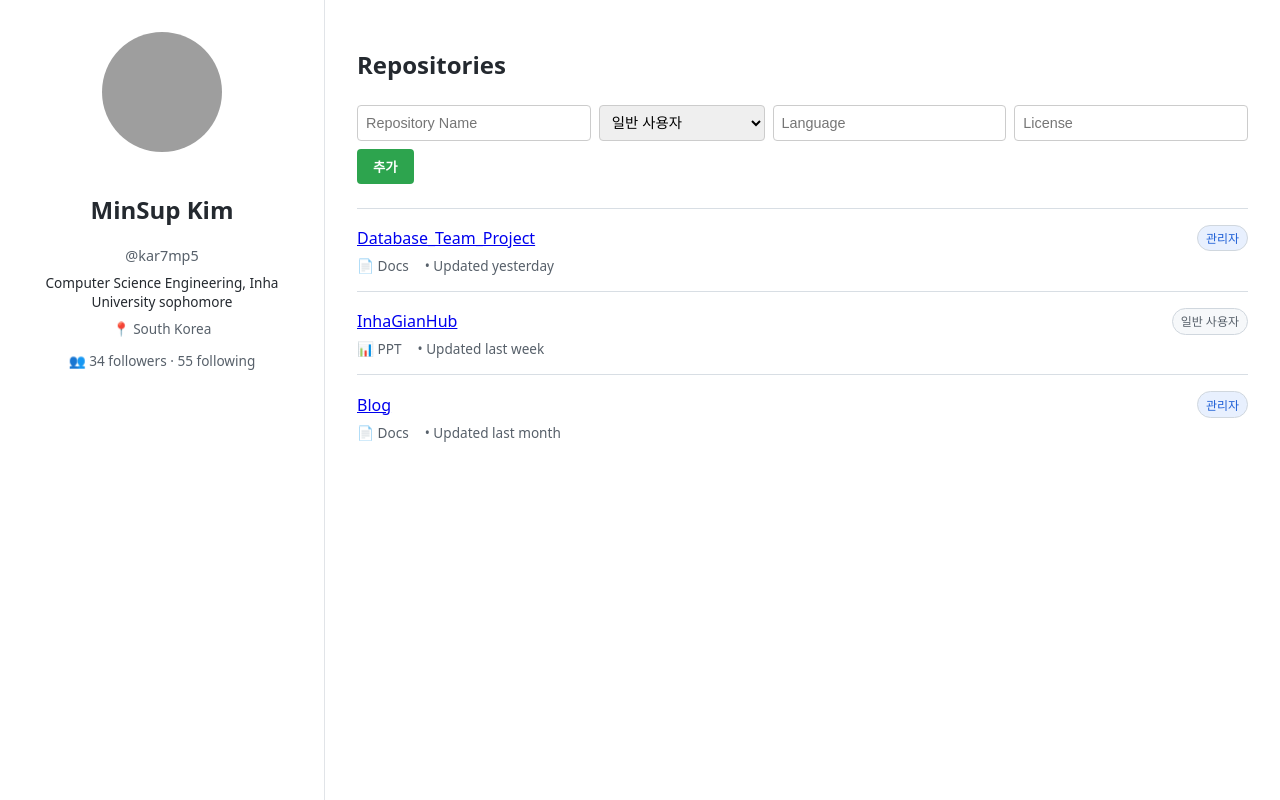
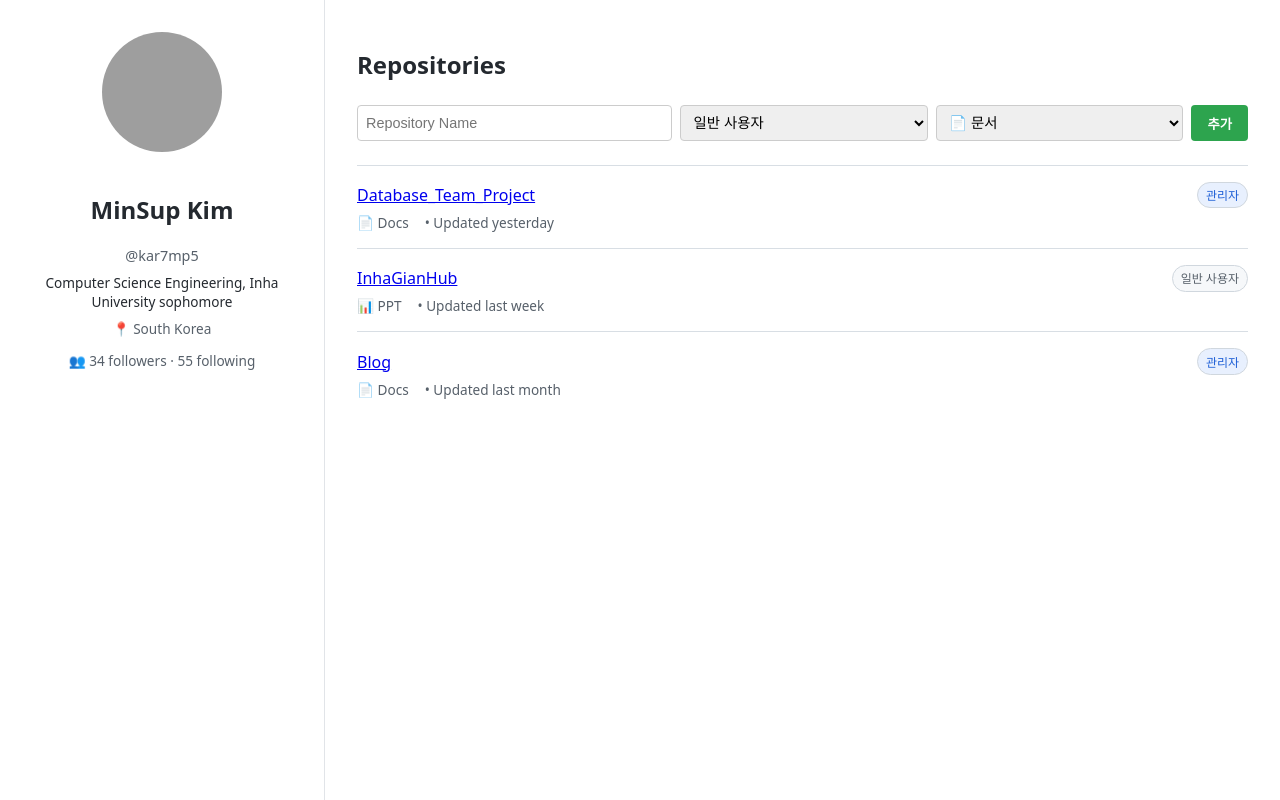
Before and after one commit to Gidok-Database/gidok, a React (Vite) app in the folder frontend/: page / in a window 1280 px wide. Built offline with nearby package versions, Linux system fonts and the light colour scheme; grey boxes are pictures that could not be loaded.

Commit message:
feat: 사이드바 스타일 수정

```diff
--- a/frontend/src/components/PagedMarkdown/PagedMarkdown.tsx
+++ b/frontend/src/components/PagedMarkdown/PagedMarkdown.tsx
@@ -49,7 +49,6 @@ export default function PagedMarkdown({ pages, onUpdate }: Props) {
         {pages.map((content, idx) => (
           <div id={`page-${idx}`} className="a4-page" key={idx}>
             <div className="page-toolbar">
-              <span>Page {idx + 1}</span>
               <button onClick={() => openModal(idx)}>편집하기</button>
             </div>
             <ReactMarkdown>{content}</ReactMarkdown>
--- a/frontend/src/components/ProjectForm/ProjectForm.tsx
+++ b/frontend/src/components/ProjectForm/ProjectForm.tsx
@@ -1,21 +1,19 @@
 import { useState } from "react";
 import "@/components/ProjectForm/ProjectForm.css";
 
-interface AddRepositoryFormProps {
+interface ProjectFormProps {
   onAdd: (newRepo: {
     name: string;
     permission: "admin" | "user";
-    language: string;
-    license: string;
+    type: "docs" | "ppt";
     updated: string;
   }) => void;
 }
 
-export default function AddRepositoryForm({ onAdd }: AddRepositoryFormProps) {
+export default function ProjectForm({ onAdd }: ProjectFormProps) {
   const [name, setName] = useState("");
   const [permission, setPermission] = useState<"admin" | "user">("user");
-  const [language, setLanguage] = useState("");
-  const [license, setLicense] = useState("");
+  const [type, setType] = useState<"docs" | "ppt">("docs");
 
   const handleSubmit = (e: React.FormEvent) => {
     e.preventDefault();
@@ -24,15 +22,13 @@ export default function AddRepositoryForm({ onAdd }: AddRepositoryFormProps) {
     onAdd({
       name,
       permission,
-      language,
-      license,
+      type,
       updated: "Just now",
     });
 
     setName("");
-    setLanguage("");
-    setLicense("");
     setPermission("user");
+    setType("docs");
   };
 
   return (
@@ -48,18 +44,10 @@ export default function AddRepositoryForm({ onAdd }: AddRepositoryFormProps) {
         <option value="admin">관리자</option>
         <option value="user">일반 사용자</option>
       </select>
-      <input
-        type="text"
-        placeholder="Language"
-        value={language}
-        onChange={(e) => setLanguage(e.target.value)}
-      />
-      <input
-        type="text"
-        placeholder="License"
-        value={license}
-        onChange={(e) => setLicense(e.target.value)}
-      />
+      <select value={type} onChange={(e) => setType(e.target.value as "docs" | "ppt")}>
+        <option value="docs">📄 문서</option>
+        <option value="ppt">📊 발표자료</option>
+      </select>
       <button type="submit">추가</button>
     </form>
   );
--- a/frontend/src/components/Sidebar/Sidebar.css
+++ b/frontend/src/components/Sidebar/Sidebar.css
@@ -48,6 +48,11 @@
   gap: 1rem;
   padding: 1.2rem;
   background-color: #fafafa;
+}
+
+.preview-title {
+  font-size: 1.2rem;
+  font-weight: bold;
 }
 
 .thumbnail-wrapper {
--- a/frontend/src/components/Sidebar/Sidebar.scss
+++ b/frontend/src/components/Sidebar/Sidebar.scss
@@ -52,6 +52,11 @@
   gap: 1rem;
   padding: 1.2rem;
   background-color: #fafafa;
+}
+
+.preview-title {
+  font-size: 1.2rem;
+  font-weight: bold;
 }
 
 .thumbnail-wrapper {
```
